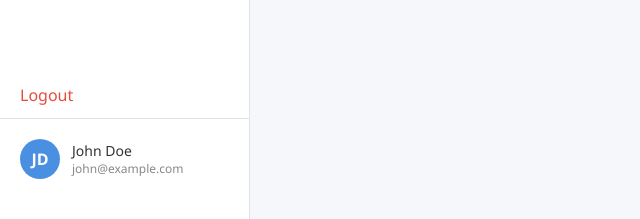
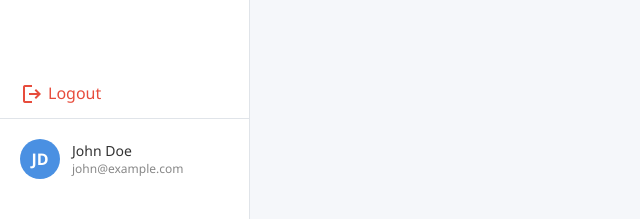
Before and after one commit to Danemiok/Task_Management, a plain HTML site: page pages/homePage.html in a window 1280 px wide. Shown: the part 581-800 px from the top of the page, 0-640 px from the left. Drawn offline with nearby package versions, Linux system fonts and the light colour scheme.

Commit message:
feat:add on class and icon logout

```diff
--- a/CSS/main.css
+++ b/CSS/main.css
@@ -61,6 +61,8 @@
       padding: 12px 20px;
       color: #e74c3c;
       cursor: pointer;
+      display: flex;
+      gap: 4px;
     }
 
 /* User Info */
--- a/pages/homePage.html
+++ b/pages/homePage.html
@@ -25,7 +25,7 @@
     </div>
 
     <div>
-      <div class="logout"> Logout</div>
+      <div class="logout"> <span class="material-symbols-outlined">logout</span>Logout</div>
       <div class="user-info">
         <div class="avatar">JD</div>
         <div class="user-details">
```
